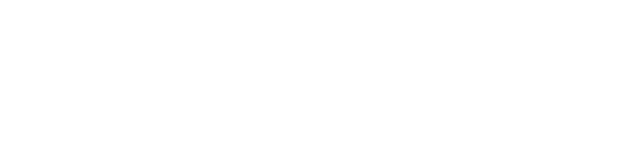
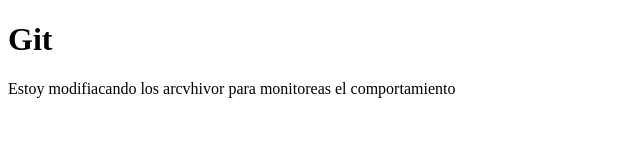
Before and after one commit to juliocd94/git-curso, a plain HTML site: page index.html in a window 1280 px wide. Shown: the whole page, without its empty margins (0-640 px from the left). Drawn offline with Linux system fonts and the light colour scheme.

Commit message:
el index.html ahora tiene un titulo y un parrafo

```diff
--- a/index.html
+++ b/index.html
@@ -7,6 +7,7 @@
     <title>Document</title>
 </head>
 <body>
-
+    <h1>Git</h1>
+<p>Estoy modifiacando los arcvhivor para monitoreas el comportamiento</p>
 </body>
 </html>
```
